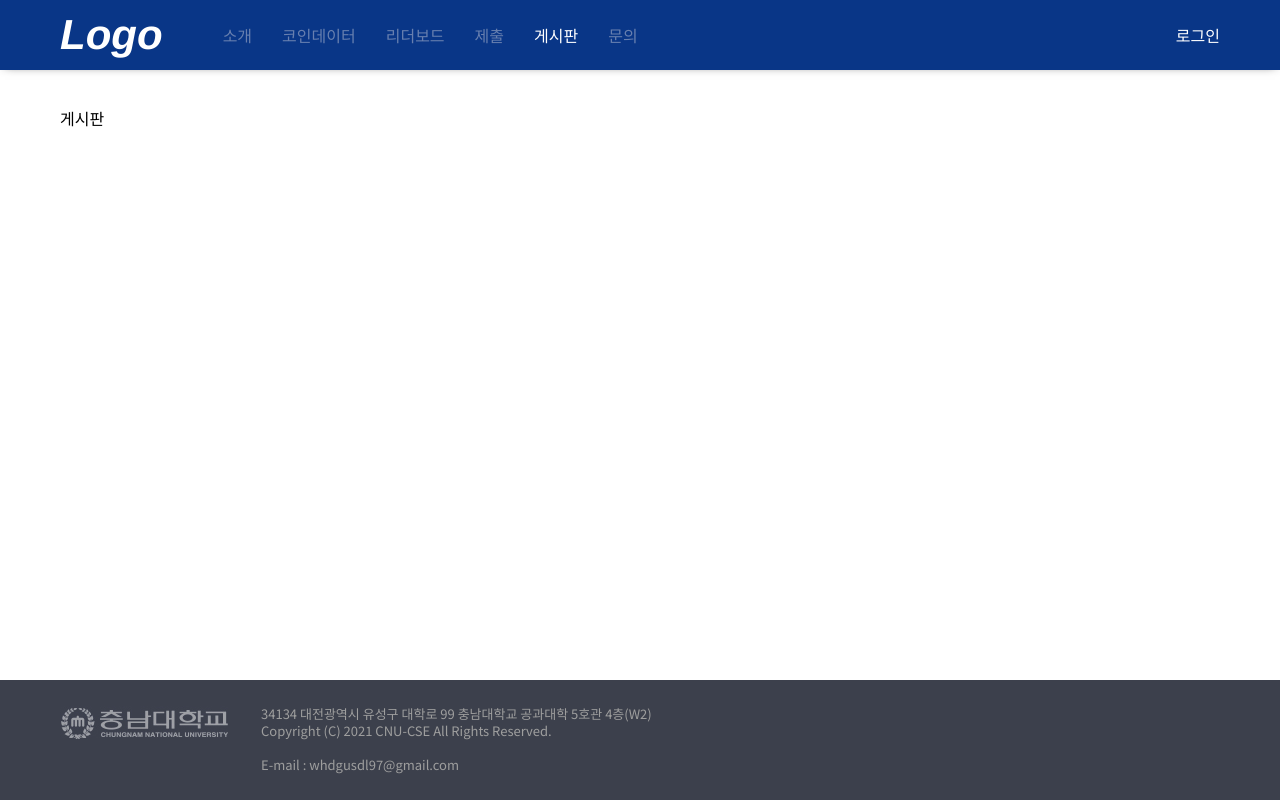
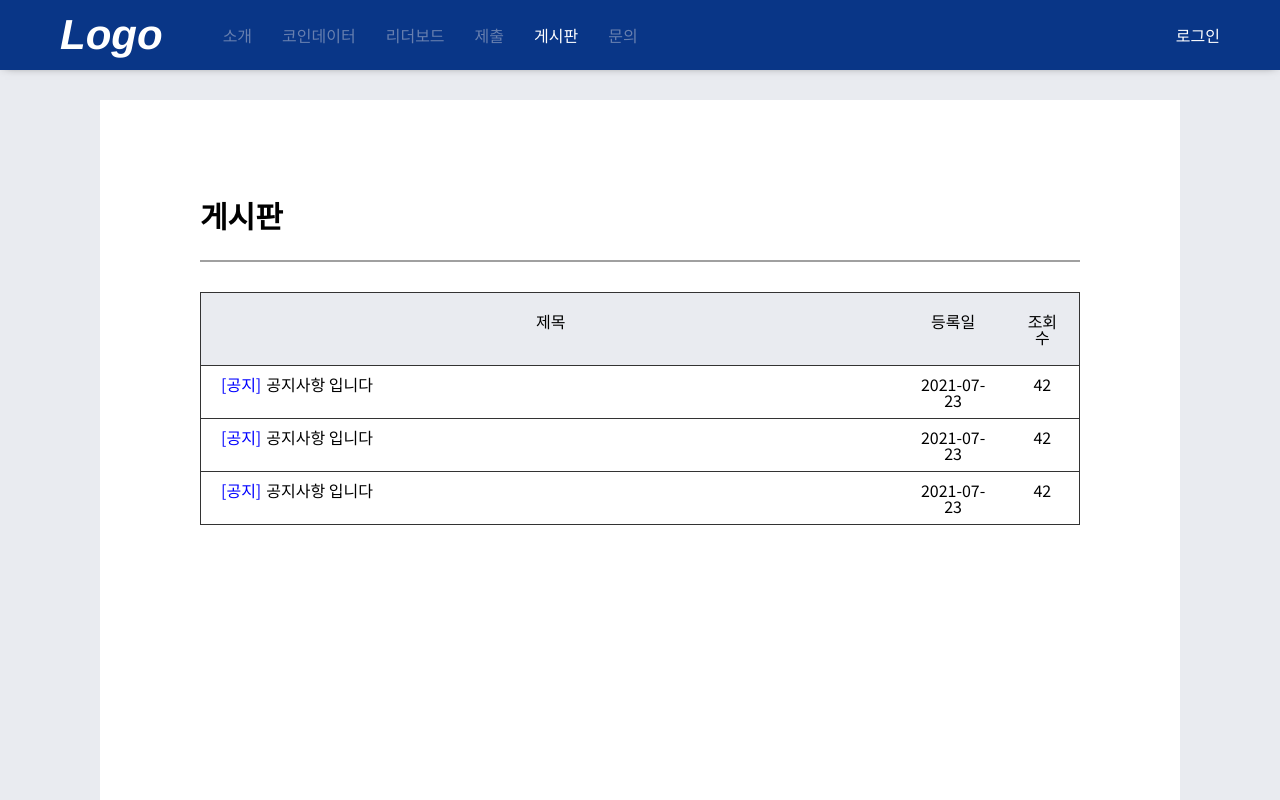
Before and after one commit to whdgusdl48/CoinPrediction-Contest, a React (Create React App) app in the folder front-end/: page /board in a window 1280 px wide. Shown: the top 800 px of the page. Built offline with nearby package versions, Linux system fonts and the light colour scheme.

Commit message:
게시판 수정

```diff
--- a/front-end/package.json
+++ b/front-end/package.json
@@ -7,8 +7,10 @@
         "@testing-library/react": "^11.1.0",
         "@testing-library/user-event": "^12.1.10",
         "axios": "^0.21.1",
+        "bootstrap": "^5.0.2",
         "gh-pages": "^3.2.3",
         "react": "^17.0.2",
+        "react-bootstrap": "^2.0.0-beta.4",
         "react-dom": "^17.0.2",
         "react-router-dom": "^5.2.0",
         "react-scripts": "4.0.3",
--- a/front-end/src/Routes/Board/Presenter.js
+++ b/front-end/src/Routes/Board/Presenter.js
@@ -1,13 +1,109 @@
 /* eslint-disable import/no-anonymous-default-export */
 import React from "react";
 import styled from "styled-components";
+import { Link } from "react-router-dom";
 
 const Main = styled.div`
-    padding: 40px 0;
+  padding: 30px 100px;
+  background-color: #e9ebf0;
+  height: 1000px;
 `;
 
+const MainContainer = styled.div`
+  background-color: white;
+  height: 100%;
+`;
+
+const Container = styled.div`
+  margin: 0 100px;
+  & > h1 {
+    padding: 100px 0 30px 0;
+    font-size: 30px;
+    font-weight: 600;
+    border-bottom: 2px solid #a0a0a0;
+  }
+`;
+const Table = styled.table`
+  border: 1px solid #333;
+  width: 100%;
+  margin-top: 30px;
+  & > thead {
+    background-color: #e9ebf0;
+    color: black;
+    & > tr {
+      & > th {
+        padding: 20px;
+        font-weight: 500;
+      }
+      & > th:first-child {
+        width: 700px;
+      }
+    }
+  }
+  & > tbody {
+    & > tr {
+      border: 1px solid #333;
+      & > td {
+        padding: 10px 20px;
+        &:not(:first-child) {
+          text-align: center;
+        }
+      }
+    }
+  }
+`;
+const NoticeText = styled.span`
+  color: blue;
+  font-weight: 400;
+  padding-right: 5px;
+`;
 export default () => (
-    <Main>
-        <div className="inner">게시판</div>
-    </Main>
+  <Main>
+    <MainContainer>
+      <Container>
+        <h1>게시판</h1>
+        <Table>
+          <thead>
+            <tr>
+              <th colspan="1">제목</th>
+              <th colspan="1">등록일</th>
+              <th colspan="1">조회수</th>
+            </tr>
+          </thead>
+          <tbody>
+            <tr>
+              <td>
+                <Link>
+                  <NoticeText>[공지]</NoticeText>
+                  공지사항 입니다
+                </Link>
+              </td>
+              <td>2021-07-23</td>
+              <td>42</td>
+            </tr>
+            <tr>
+              <td>
+                <Link>
+                  <NoticeText>[공지]</NoticeText>
+                  공지사항 입니다
+                </Link>
+              </td>
+              <td>2021-07-23</td>
+              <td>42</td>
+            </tr>
+            <tr>
+              <td>
+                <Link>
+                  <NoticeText>[공지]</NoticeText>
+                  공지사항 입니다
+                </Link>
+              </td>
+              <td>2021-07-23</td>
+              <td>42</td>
+            </tr>
+          </tbody>
+        </Table>
+      </Container>
+    </MainContainer>
+  </Main>
 );
```
Also changed, not shown: front-end/src/Routes/Home/Presenter.js (+6 -18 lines), front-end/src/index.js (+4 -4 lines), front-end/src/Components/Router.js (indentation only), 1 other file (tests, documents, lock files or other folders).
